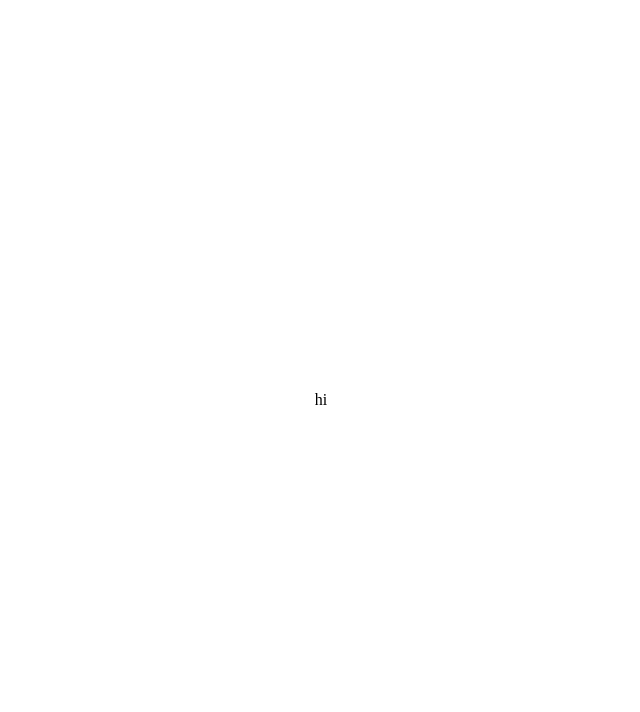
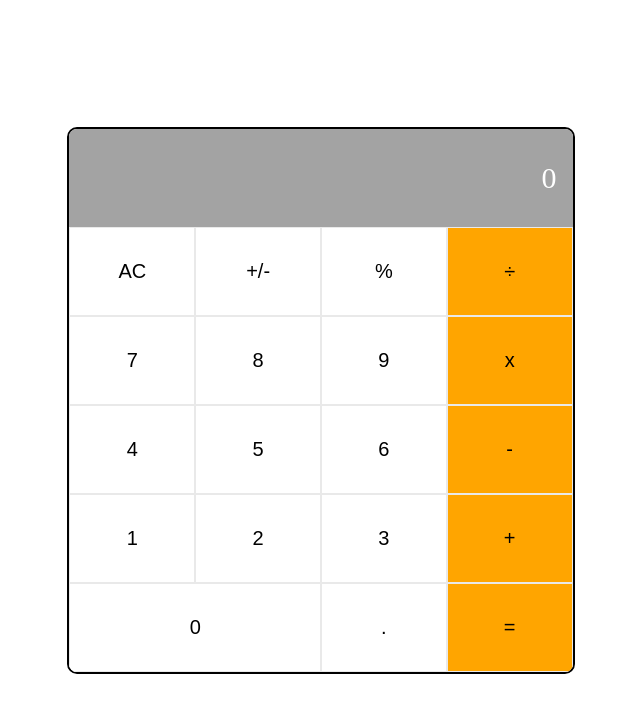
Before and after one commit to M-AminAlizadeh/microverse-math-magician-project, a React (Create React App) app: page / in a window 1280 px wide. Shown: the top 712 px of the page, without its empty margins (319-959 px from the left). Built offline with nearby package versions, Linux system fonts and the light colour scheme.

Commit message:
Add calculator to app.js

```diff
--- a/src/App.js
+++ b/src/App.js
@@ -1,7 +1,12 @@
 import './App.css';
+import Calculator from './components/Calculator';
 
 function App() {
-  return <div className='App'>hi</div>;
+  return (
+    <div className='App'>
+      <Calculator />
+    </div>
+  );
 }
 
 export default App;
```
